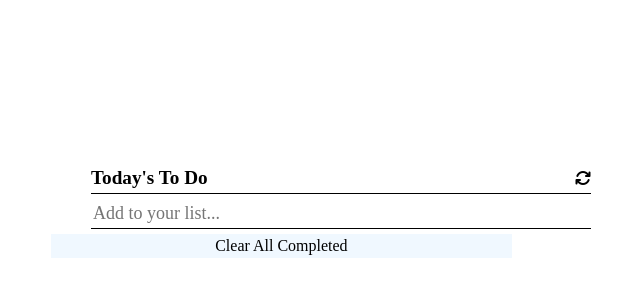
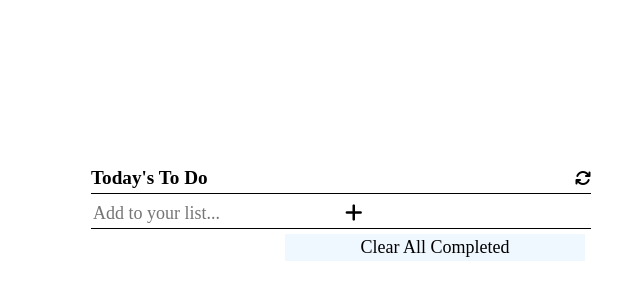
Before and after one commit to MosDevx/To-Do-List, a website built with webpack: page src/index.html in a window 1280 px wide. Shown: the part 36-336 px from the top of the page, without its empty margins (205-845 px from the left). Built offline with nearby package versions, Linux system fonts and the light colour scheme.

Commit message:
fix styling

```diff
--- a/src/index.html
+++ b/src/index.html
@@ -27,16 +27,16 @@
 
 
 			</li>
-			<li class="todo-item">
+			<li class="add-item">
 				<input id='new-todo-input' class="todo-input" type="text" placeholder="Add to your list..."/>
-
+				<button id="add-button" class="add-button"> <i class="fa-solid fa-plus fa-lg"></i></button>
 			</li>
 		</ul>
 			<ul class id="todo-container">
 
 			</ul>
 			<div class="clear-div">
-				<button class="button" id="clear-completed-button">Clear All Completed</button>
+				<button class="button clear-button" id="clear-completed-button">Clear All Completed</button>
 			</div>
 
 		</div>
--- a/src/style.css
+++ b/src/style.css
@@ -82,6 +82,8 @@ h6 {
   /* background-color: aqua; */
   width: 60%;
   margin-top: 200px;
+  display: flex;
+  flex-direction: column;
 }
 
 .todo-heading {
@@ -100,6 +102,15 @@ h6 {
   margin-bottom: 5px;
 }
 
+.add-item {
+
+  width: 500px;
+  list-style: none;
+  /* background-color: yellow; */
+  border-bottom: 1px solid black;
+  align-items: center;
+  margin-bottom: 5px;
+}
 .todo-checkbox {
   width: 25px;
   height: 25px;
@@ -112,9 +123,18 @@ h6 {
 }
 
 .clear-div {
-  text-align: center;
+  display: flex;
+
   background-color: aliceblue;
-  width: 60%;
+  /* width: 60%; */
+  align-self: center;
+
+}
+
+.clear-button{
+  width:300px;
+  padding:10px;
+  font-size: large;
 }
 
 .hidden {
@@ -130,3 +150,14 @@ h6 {
 .button:hover {
   color: red;
 }
+
+.add-button{
+  border: none;
+  padding: 0;
+  background-color: transparent;
+
+}
+
+.add-button:hover {
+  color:green
+}
--- a/src/todoCrud.js
+++ b/src/todoCrud.js
@@ -3,9 +3,9 @@ import Todo from './Todo.js';
 const todoContainer = document.getElementById('todo-container');
 const newTodoInput = document.getElementById('new-todo-input');
 const clearCompletedButton = document.getElementById('clear-completed-button');
+const addButton = document.getElementById('add-button');
 
 const todoSorter = (a, b) => (a.index - b.index);
-
 
 const createTodoItem = (todo) => {
   const parentList = document.createElement('li');
@@ -21,7 +21,6 @@ const createTodoItem = (todo) => {
   completedCheckbox.addEventListener('change', (e) => {
     todo.changeStatus(e.target.checked);
   });
-
 
   const todoInput = document.createElement('INPUT');
   todoInput.setAttribute('type', 'input');
@@ -92,9 +91,21 @@ newTodoInput.addEventListener('keypress', (e) => {
   }
 });
 
+addButton.addEventListener('click', (e) => {
+  if (newTodoInput.value !== '') {
+    e.preventDefault();
+    const task = newTodoInput.value;
+    const newTodo = new Todo(task);
+    const newTodoItem = createTodoItem(newTodo);
+    todoContainer.appendChild(newTodoItem);
+    newTodoInput.value = '';
+    newTodoInput.blur();
+  }
+});
+
 clearCompletedButton.addEventListener('click', () => {
   Todo.clearCompleted();
-  todoContainer.innerHTML = ''
+  todoContainer.innerHTML = '';
   populateTodoList(Todo.getAllTodos(), todoContainer);
 });
 
```
Also changed, not shown: dist/index.html, dist/main.js.
